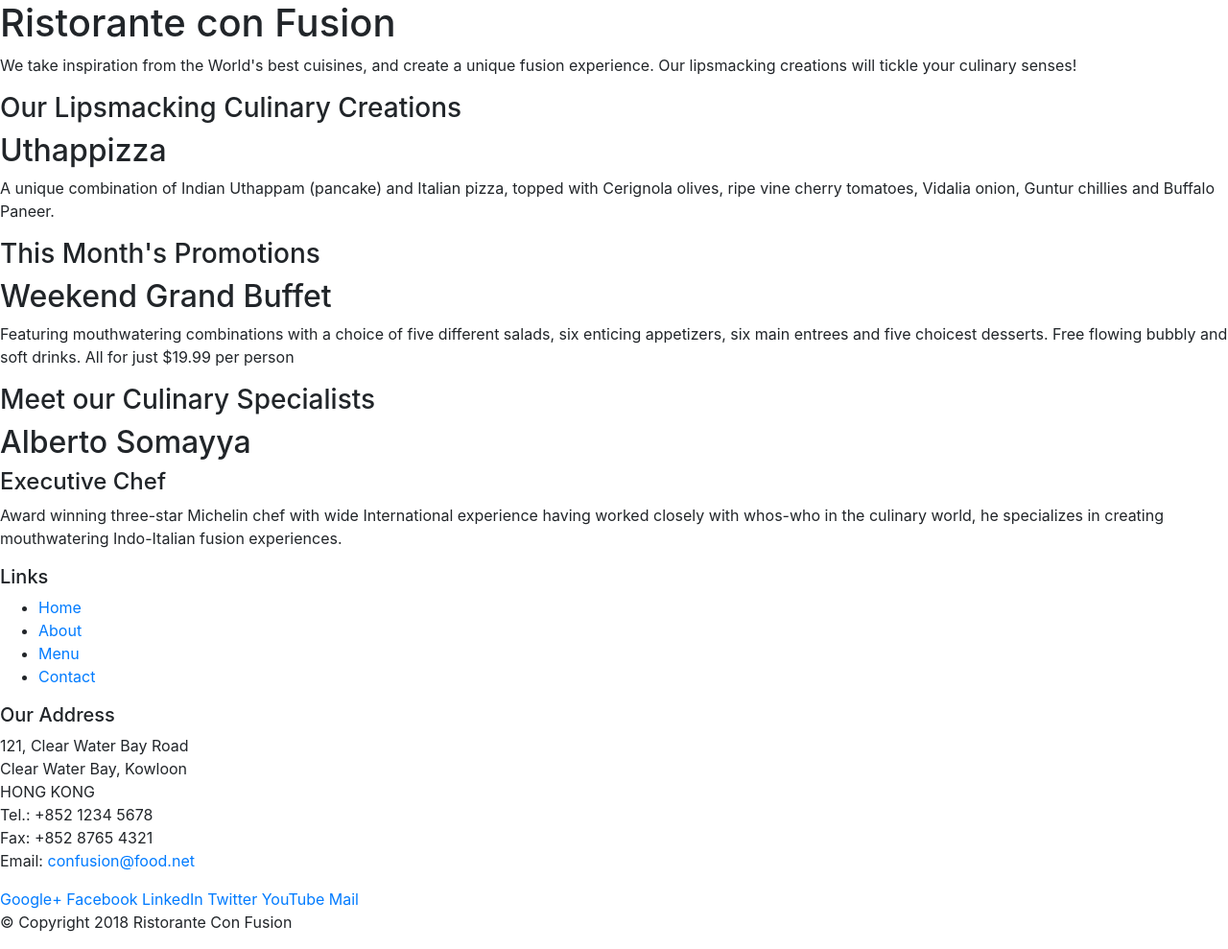
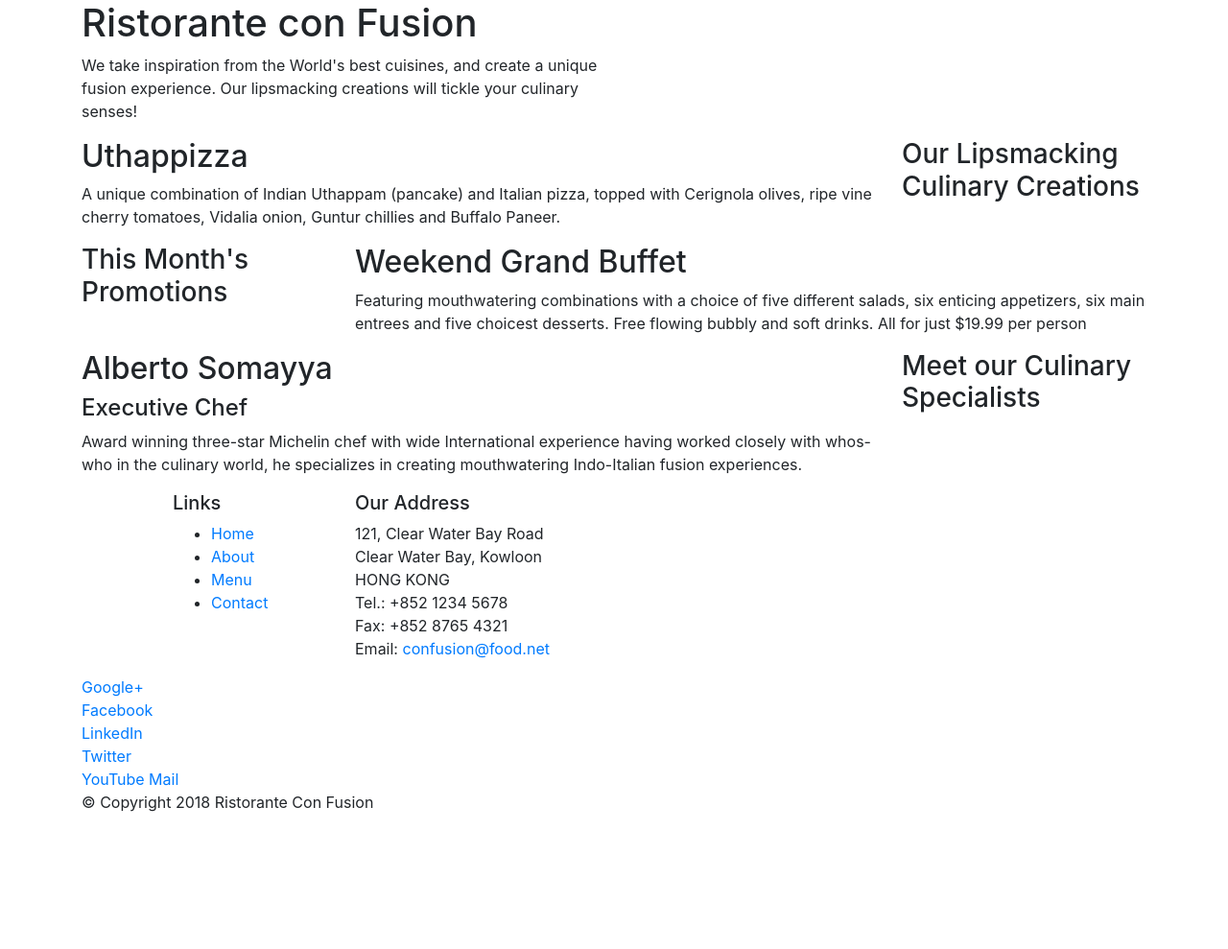
Before and after one commit to pnalin/bootstrap, a website: page index.html in a window 1280 px wide. Shown: the whole page at 96% size. After the commit the page ends 864 px from the top, so only its background shows below. Drawn offline with nearby package versions, Linux system fonts and the light colour scheme.

Commit message:
bootstrap grid

```diff
--- a/index.html
+++ b/index.html
@@ -14,46 +14,46 @@
 
 <body>
 
-    <header>
-        <div>
-            <div>
-                <div>
+    <header class="jumbotran">
+        <div class="container">
+            <div class="row">
+                <div class="col-12 col-sm-6">
                     <h1>Ristorante con Fusion</h1>
                     <p>We take inspiration from the World's best cuisines, and create a unique fusion experience. Our lipsmacking creations will tickle your culinary senses!</p>
                 </div>
-                <div>
+                <div class="col-12 col-sm">
                 </div>
             </div>
         </div>
     </header>
 
-    <div>
-        <div>
-            <div>
+    <div class="container">
+        <div class="row">
+            <div class="col-12 sol-sm-4 order-sm-last col-md-3">
                 <h3>Our Lipsmacking Culinary Creations</h3>
             </div>
-            <div>
+            <div class="col col-sm order-sm-first col-md">
                 <h2>Uthappizza</h2>
                 <p>A unique combination of Indian Uthappam (pancake) and Italian pizza, topped with Cerignola olives, ripe vine cherry tomatoes, Vidalia onion, Guntur chillies and Buffalo Paneer.</p>
             </div>
         </div>
 
 
-        <div>
-            <div>
+        <div class="row">
+            <div class="col-12 sol-sm-4 col-md-3">
                 <h3>This Month's Promotions</h3>
             </div>
-            <div>
+            <div class="col col-sm col-md">
                 <h2>Weekend Grand Buffet</h2>
                 <p>Featuring mouthwatering combinations with a choice of five different salads, six enticing appetizers, six main entrees and five choicest desserts. Free flowing bubbly and soft drinks. All for just $19.99 per person </p>
             </div>
         </div>
 
-        <div>
-            <div>
+        <div class="row">
+            <div class="col-12 sol-sm-4 order-sm-last col-md-3">
                 <h3>Meet our Culinary Specialists</h3>
             </div>
-            <div>
+            <div class="col col-sm order-sm-first col-md">
                 <h2>Alberto Somayya</h2>
                 <h4>Executive Chef</h4>
                 <p>Award winning three-star Michelin chef with wide International experience having worked closely with whos-who in the culinary world, he specializes in creating mouthwatering Indo-Italian fusion experiences. </p>
@@ -62,9 +62,9 @@
     </div>
 
     <footer>
-        <div>
-            <div>
-                <div>
+        <div class="container">
+            <div class="row">
+                <div class="col-4 offset-1 col-sm-2">
                     <h5>Links</h5>
                     <ul>
                         <li><a href="#">Home</a></li>
@@ -73,7 +73,7 @@
                         <li><a href="#">Contact</a></li>
                     </ul>
                 </div>
-                <div>
+                <div class="col-7 col-sm-5">
                     <h5>Our Address</h5>
                     <address>
 		              121, Clear Water Bay Road<br>
@@ -85,7 +85,7 @@
 		           </address>
                 </div>
                 <div>
-                    <div>
+                    <div class="col-12 col-sm-4">
                         <a href="http://google.com/+">Google+</a>
                         <a href="http://www.facebook.com/profile.php?id=">Facebook</a>
                         <a href="http://www.linkedin.com/in/">LinkedIn</a>
@@ -95,8 +95,8 @@
                     </div>
                 </div>
            </div>
-           <div>
-                <div>
+           <div class="row">
+                <div class="col-auto">
                     <p>© Copyright 2018 Ristorante Con Fusion</p>
                 </div>
            </div>
```
